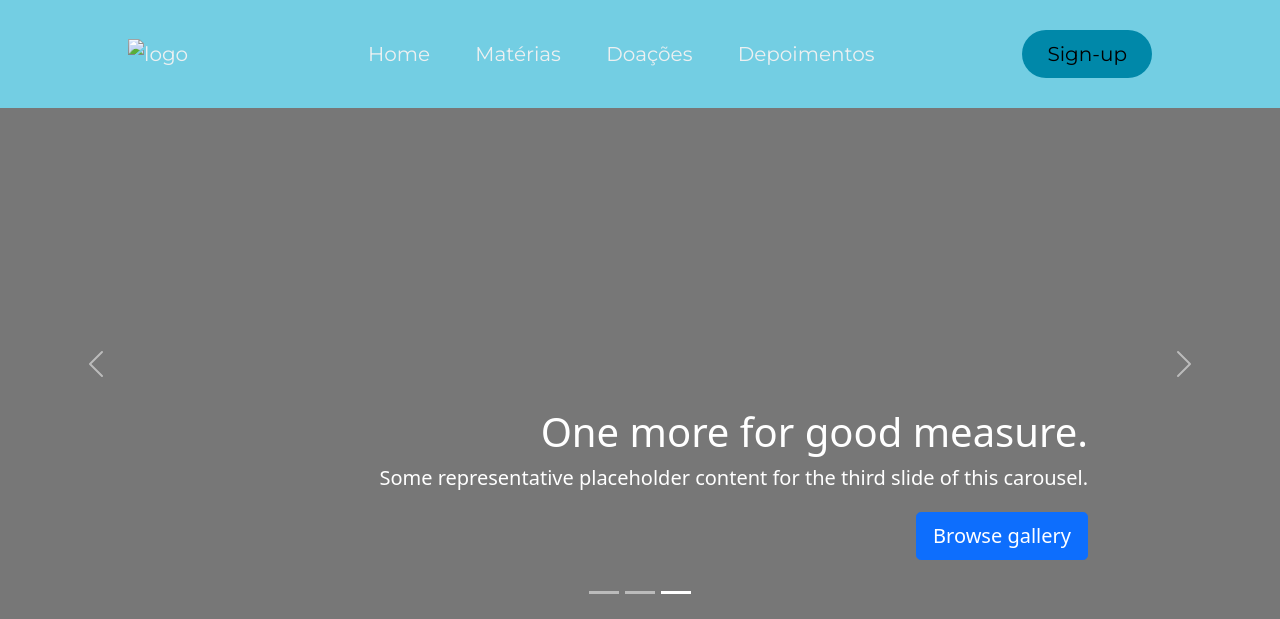
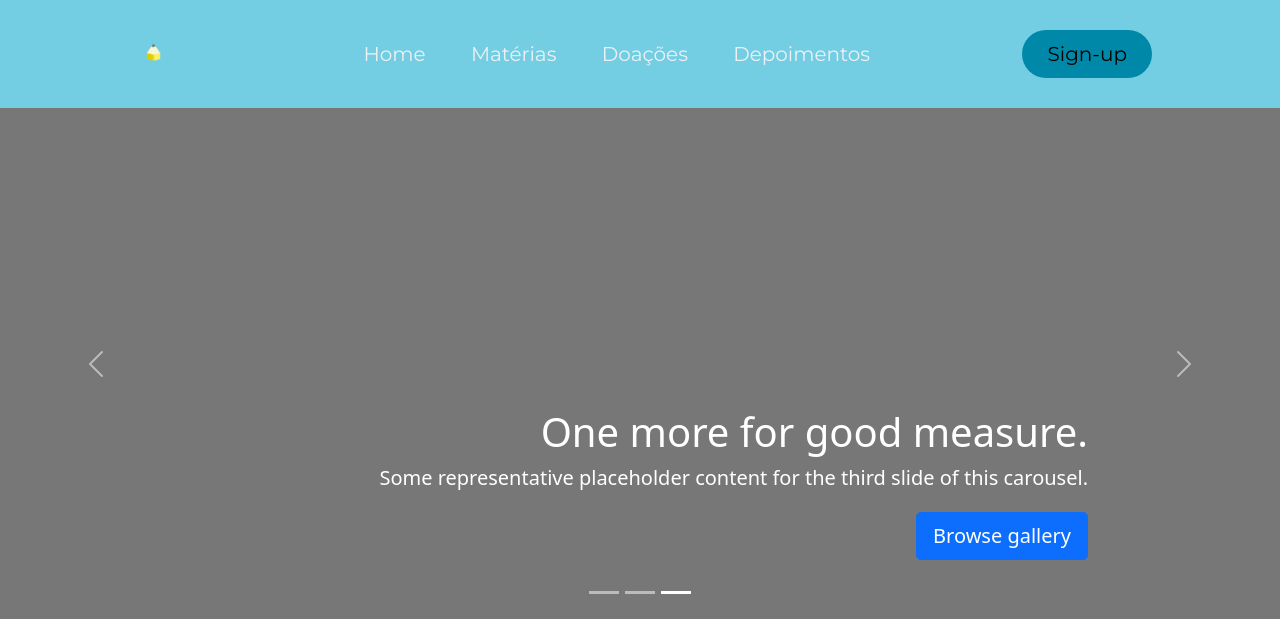
Before and after one commit to burgues0/grandes-altitudes, a Django app: template grandes_altitudes/templates/index.html in a window 1280 px wide. Shown: the top 619 px of the page. Run offline with Django 3.2, Linux system fonts and the light colour scheme; the template is opened without the code that fills it, so the values that code supplies are empty; some libraries are stand-ins or nearby versions.

Commit message:
feat: add logo img

```diff
--- a/grandes_altitudes/static/css/sudo_style.css
+++ b/grandes_altitudes/static/css/sudo_style.css
@@ -18,7 +18,7 @@ standard blue
     padding: 0;
 }
 
-header {
+.primary-header {
     display: flex;
     justify-content: space-between;
     align-items: center;
@@ -36,6 +36,7 @@ header > * {
 
 .ong_logo {
     cursor: pointer;
+    width: 5%;
 }
 
 .nav_links {
--- a/grandes_altitudes/templates/index.html
+++ b/grandes_altitudes/templates/index.html
@@ -17,8 +17,8 @@
 <!--body start-->
 <body class="h-100 p-0">
 <!--navbar start-->
-<header>
-  <img class="ong_logo" src="" alt="logo">
+<header class="primary-header">
+  <img class="ong_logo" src="{% static '../static/img/grandes-altitudes-logo.png'%}" alt="logo">
   <nav>
     <ul class="nav_links">
       <li><a href="/" target="_blank">Home</a></li>
```
Also changed, not shown: grandes_altitudes/static/img/grandes-altitudes-logo.png (added).
